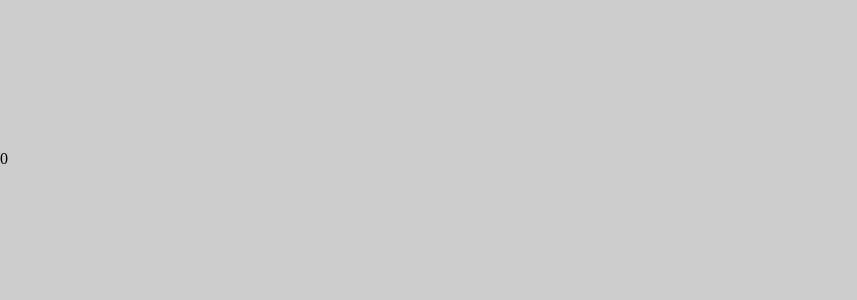
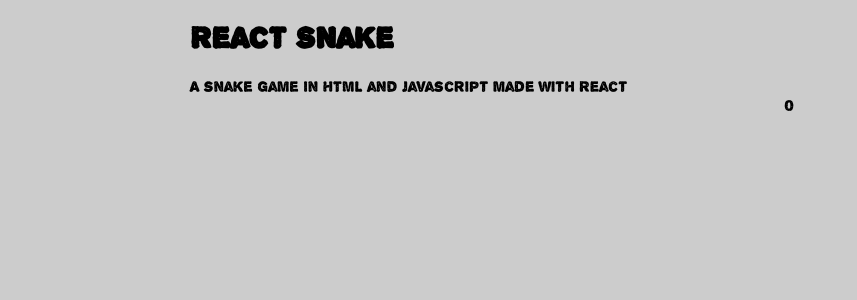
Before and after one commit to fredgeorgebxl/react-snake, a React app: page / in a window 1280 px wide. Shown: the top 300 px of the page, without its empty margins (0-857 px from the left). Built offline with nearby package versions, Linux system fonts and the light colour scheme.

Commit message:
font and style

```diff
--- a/src/js/App.js
+++ b/src/js/App.js
@@ -166,11 +166,17 @@
     render() {
       return (
         <div className={`main-canvas ` + this.props.skin} onKeyDown={this.handleKey} tabIndex="0">
-            <div className="main-section">
-                <Canvas width={CANVAS_SIZE.width} height={CANVAS_SIZE.height} handleKey={this.handleKey} />
-            </div>
-            <div className="right-column">
-                <Score />
+            <div className="container">
+                <header>
+                    <h1>React Snake</h1>
+                    <div className="intro">A snake game in HTML and javascript made with React</div>
+                </header>
+                <div className="main-section">
+                    <Canvas width={CANVAS_SIZE.width} height={CANVAS_SIZE.height} handleKey={this.handleKey} />
+                </div>
+                <div className="right-column">
+                    <Score />
+                </div>
             </div>
         </div>
       );
--- /dev/null
+++ b/src/scss/_fonts.scss
@@ -0,0 +1,6 @@
+@font-face {
+    font-family: 'alpha_echoregular';
+    src: url('../assets/fonts/alpha_echo-webfont.woff');
+    font-weight: normal;
+    font-style: normal;
+}
--- a/src/scss/style.scss
+++ b/src/scss/style.scss
@@ -1,13 +1,30 @@
-@import 'skins/_default';
-@import 'skins/_bluemood';
+
+@import '_fonts';
 
 body{
     margin: 0;
+    font-family: alpha_echoregular, Arial, Helvetica, sans-serif;
 }
 .main-canvas{
     width: 100%;
     height: 100vh;
-
+    header{
+        h1{
+            margin-top: 0;
+            padding-top: 20px;
+        }
+    }
+    .container{
+        width: 100%;
+        max-width: 900px;
+        margin: 0 auto 0 auto;
+        .main-section{
+            padding-top: 10px;
+            float: left;
+            text-align: center;
+            width: 66%;
+        }
+    }
     .canvas-grid{
         margin: 0 auto 0 auto;
     }
@@ -20,3 +37,6 @@
         height: 10px;
     }
 }
+
+@import 'skins/_default';
+@import 'skins/_bluemood';
--- a/webpack.config.js
+++ b/webpack.config.js
@@ -44,7 +44,17 @@
               }
             }
           ]
-        }
+        },
+        {
+          test: /\.(woff(2)?|ttf|eot|svg)(\?v=\d+\.\d+\.\d+)?$/,
+          use: [{
+              loader: 'file-loader',
+              options: {
+                  name: '[name].[ext]',
+                  outputPath: 'fonts/'
+              }
+          }]
+      }
       ]
     },
     output: {
```
Also changed, not shown: src/assets/fonts/alpha_echo-webfont.woff (added).
